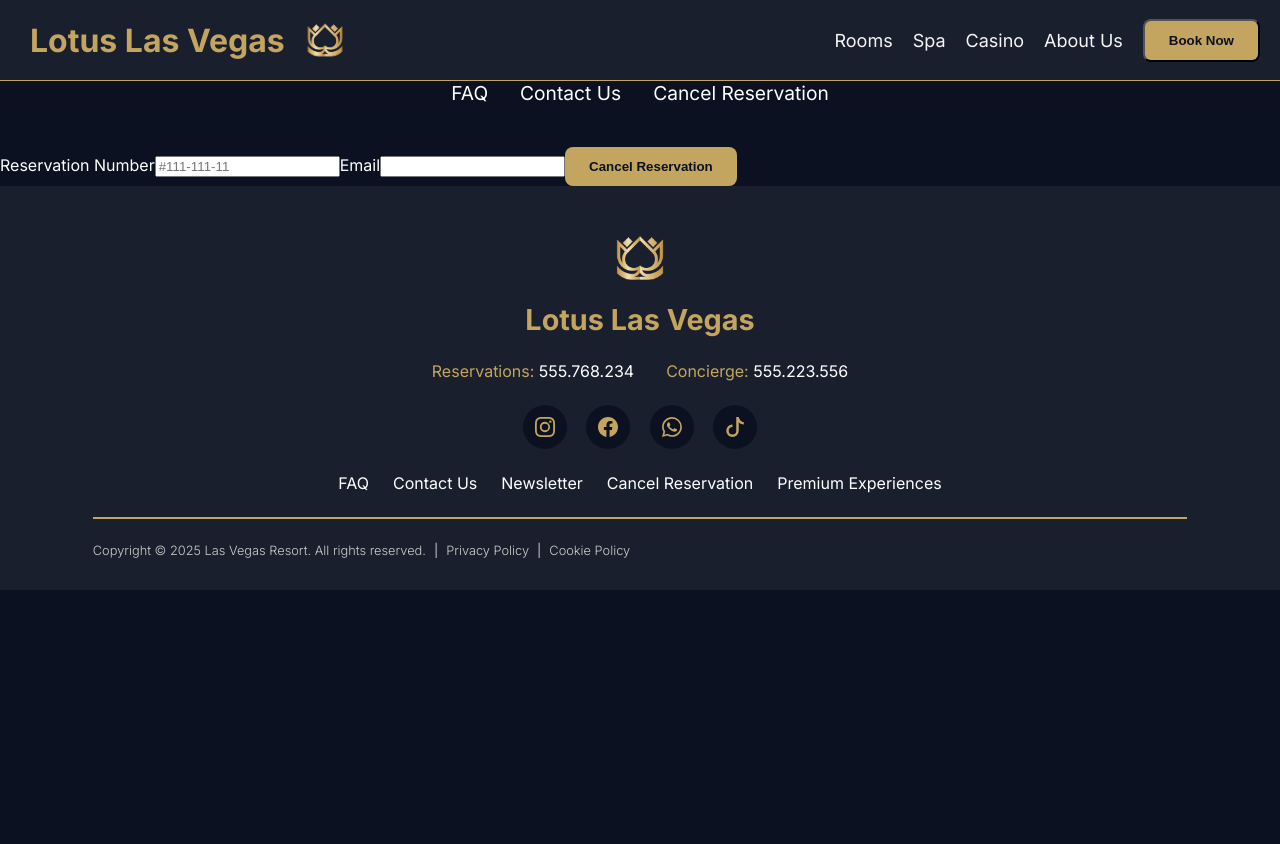
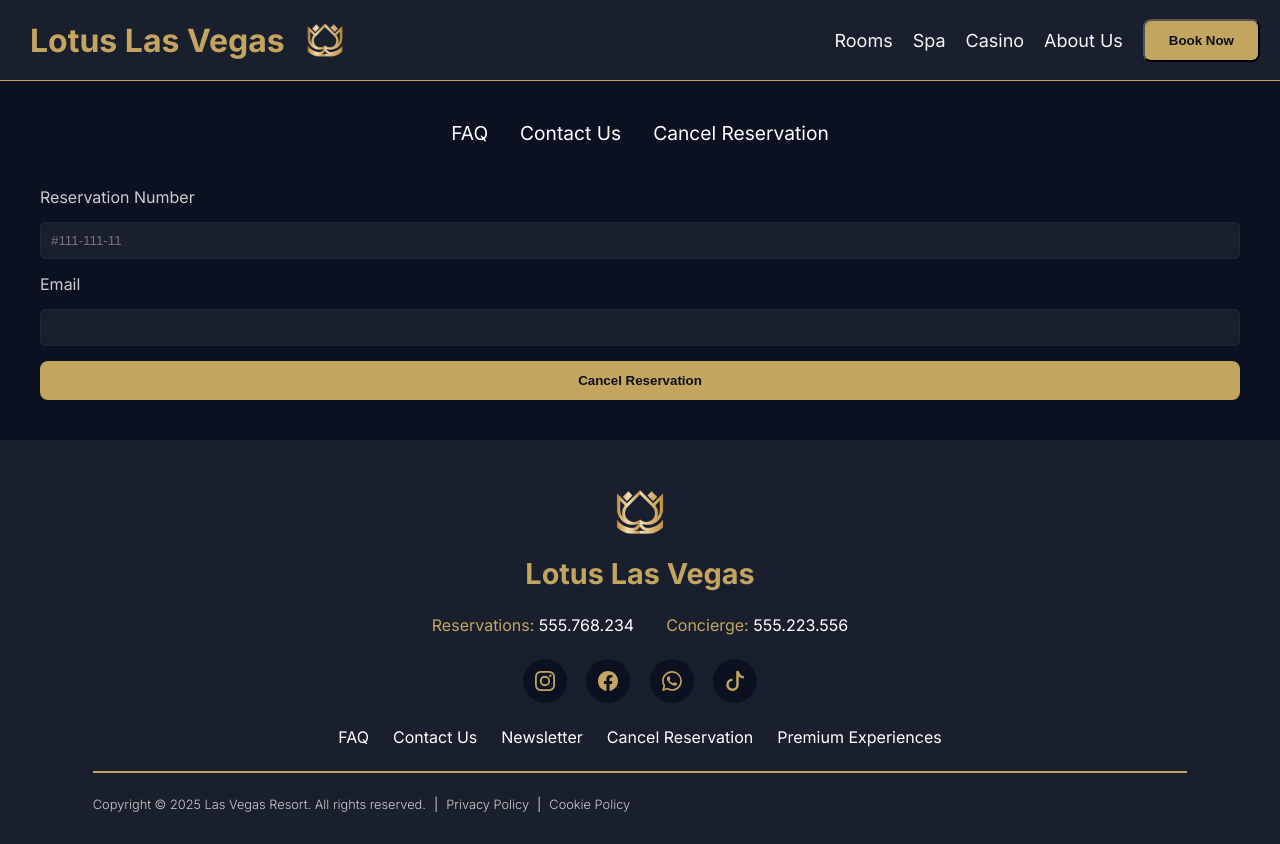
Before and after one commit to develhope/FE-PT-7-TeamProject-2, a React (Vite) app: page /cancel-reservation in a window 1280 px wide. Before the commit the page ends 800 px from the top, so only its background shows below. Built offline with nearby package versions, Linux system fonts and the light colour scheme.

Commit message:
added contact us of footer

```diff
--- a/src/pages/FooterLinks/ContactUs/ContactUs.css
+++ b/src/pages/FooterLinks/ContactUs/ContactUs.css
@@ -0,0 +1,29 @@
+.footer-contact-form-layout-container {
+    display: flex;
+    flex-direction: column;
+    padding: 40px;
+}
+
+
+.footer-form-with-name-email-message {
+    display: flex;
+    flex-direction: column;
+    gap: 15px;
+    border-radius: 10px;
+}
+
+
+.footer-form-with-name-email-message label {
+    font-size: 1rem;
+    color: #ccc;
+}
+
+.footer-form-with-name-email-message input,
+.footer-form-with-name-email-message textarea {
+    padding: 10px;
+    border-radius: 5px;
+    border: 1px solid #1f2937;
+    background-color: var(--clr-blue);
+    color: white;
+    resize: none;
+}
--- a/src/pages/FooterLinks/ContactUs/ContactUs.jsx
+++ b/src/pages/FooterLinks/ContactUs/ContactUs.jsx
@@ -0,0 +1,70 @@
+import { useState } from 'react'
+import './ContactUs.css'
+import FooterNavLinks from '../FooterLinks'
+import Navbar from './../../../components/Navbar/Navbar'
+import Footer from '../../../components/Footer/Footer'
+
+function ContactFooter() {
+    const [formData, setFormData] = useState({
+        name: '',
+        email: '',
+        message: ''
+    })
+
+    const handleChange = (e) => {
+        const { id, value } = e.target
+        setFormData(prev => ({ ...prev, [id]: value }))
+    }
+
+    const handleSubmit = (e) => {
+        e.preventDefault()
+        console.log('Submitted:', formData)
+    }
+
+    return (
+        <>
+            <Navbar />
+            <div className="footer-contact-form-layout-container">
+                <FooterNavLinks />
+
+                <form
+                    className="footer-form-with-name-email-message"
+                    onSubmit={handleSubmit}
+                >
+                    <label labelFor="name">Name</label>
+                    <input
+                        type="text"
+                        id="name"
+                        value={formData.name}
+                        onChange={handleChange}
+                        required
+                    />
+
+                    <label labelFor="email">Email</label>
+                    <input
+                        type="email"
+                        id="email"
+                        value={formData.email}
+                        onChange={handleChange}
+                        required
+                    />
+
+                    <label labelFor="message">Message</label>
+                    <textarea
+                        id="message"
+                        rows="6"
+                        value={formData.message}
+                        onChange={handleChange}
+                        required
+                    ></textarea>
+
+                    <button type="submit" className='button-submit'>Send Message</button>
+                </form>
+
+            </div>
+            <Footer />
+        </>
+    )
+}
+
+export default ContactFooter
```
